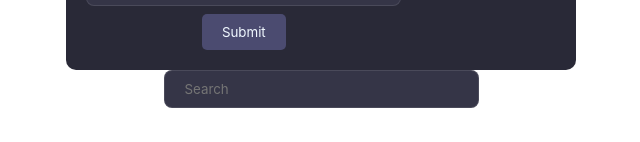
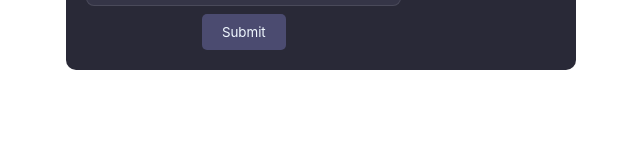
Before and after one commit to nunned/budder-forms-DEPRECATED-, a React (Vite) app: page / in a window 1280 px wide. Shown: the part 1764-1906 px from the top of the page, without its empty margins (319-959 px from the left). After the commit the page ends 1866 px from the top, so only its background shows below. Built offline with nearby package versions, Linux system fonts and the light colour scheme.

Commit message:
TODO populate other inputs with autocomplete

```diff
--- a/src/App.jsx
+++ b/src/App.jsx
@@ -1,5 +1,4 @@
 import './App.css';
-import AutoComplete from './components/AutoComplete';
 import CreateImmPlantPackages from './components/forms/immature/CreateImmPlantPackages';
 import CreatePlantings from './components/forms/immature/CreatePlantings';
 
@@ -10,7 +9,6 @@ function App() {
     <div className='app-wrap'>
       <CreatePlantings />
       <CreateImmPlantPackages />
-      <AutoComplete />
     </div>
   )
 }
--- a/src/components/forms/immature/CreateImmPlantPackages.jsx
+++ b/src/components/forms/immature/CreateImmPlantPackages.jsx
@@ -195,7 +195,7 @@ function CreateImmPlantPackages() {
                   onChange={handleChange}
                 />
               </div>
-              <DatePicker dateTitle="Package Date" />
+              <DatePicker dateTitle="Package Date" onChange={handleChange}/>
               <div className="itm-container">
                 <p>Notes</p>
                 <input
```
